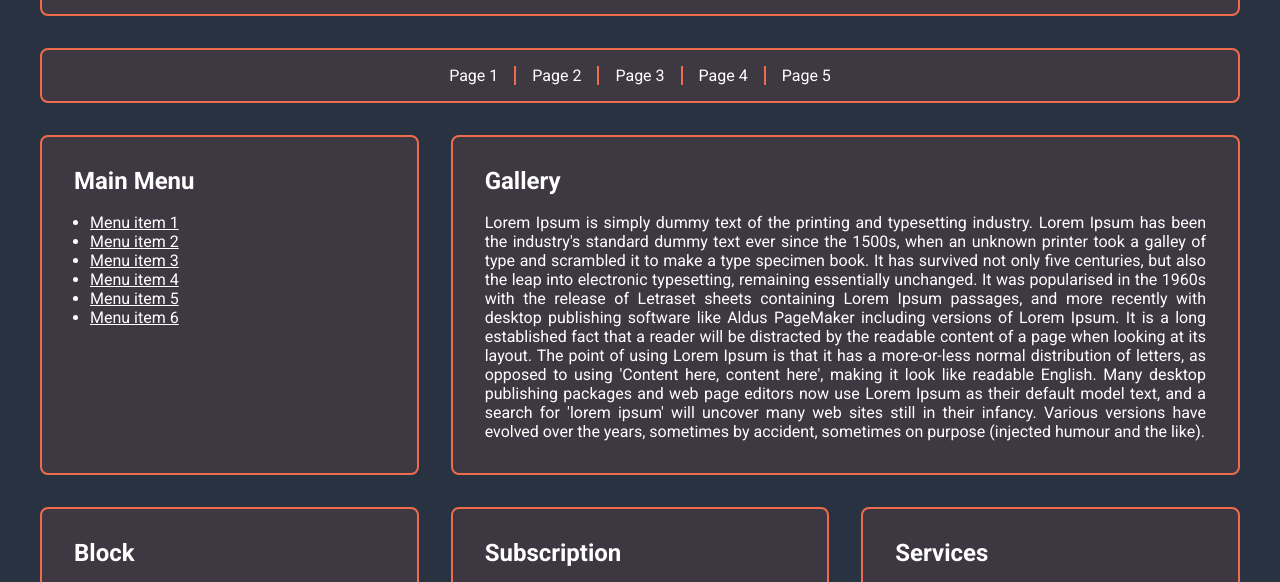
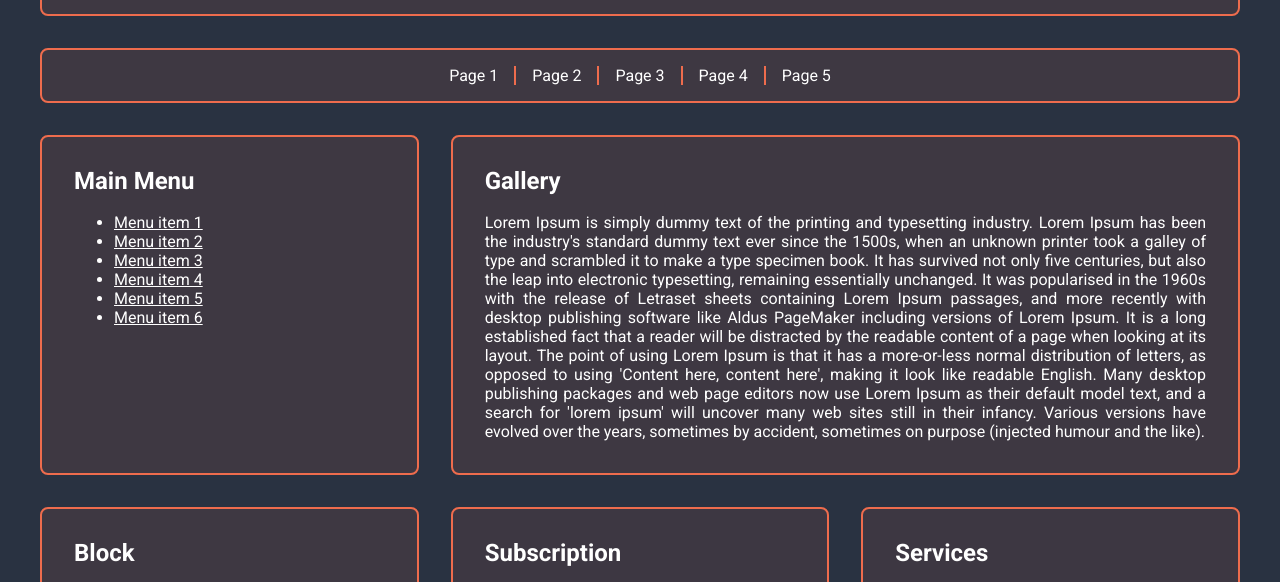
Before and after one commit to khaled-codi/html-challenge, a plain HTML site: page index.html in a window 1280 px wide. Shown: the part 152-734 px from the top of the page. Drawn offline with Linux system fonts and the light colour scheme.

Commit message:
remove padding from ul

```diff
--- a/assets/css/index.css
+++ b/assets/css/index.css
@@ -167,10 +167,6 @@ button:hover,
 
 /* Grid Sections */
 
-.grid__item--menu ul {
-    padding-left: 1rem;
-}
-
 .grid__item--subscription p,
 .grid__item--services p {
     overflow: hidden;
```
